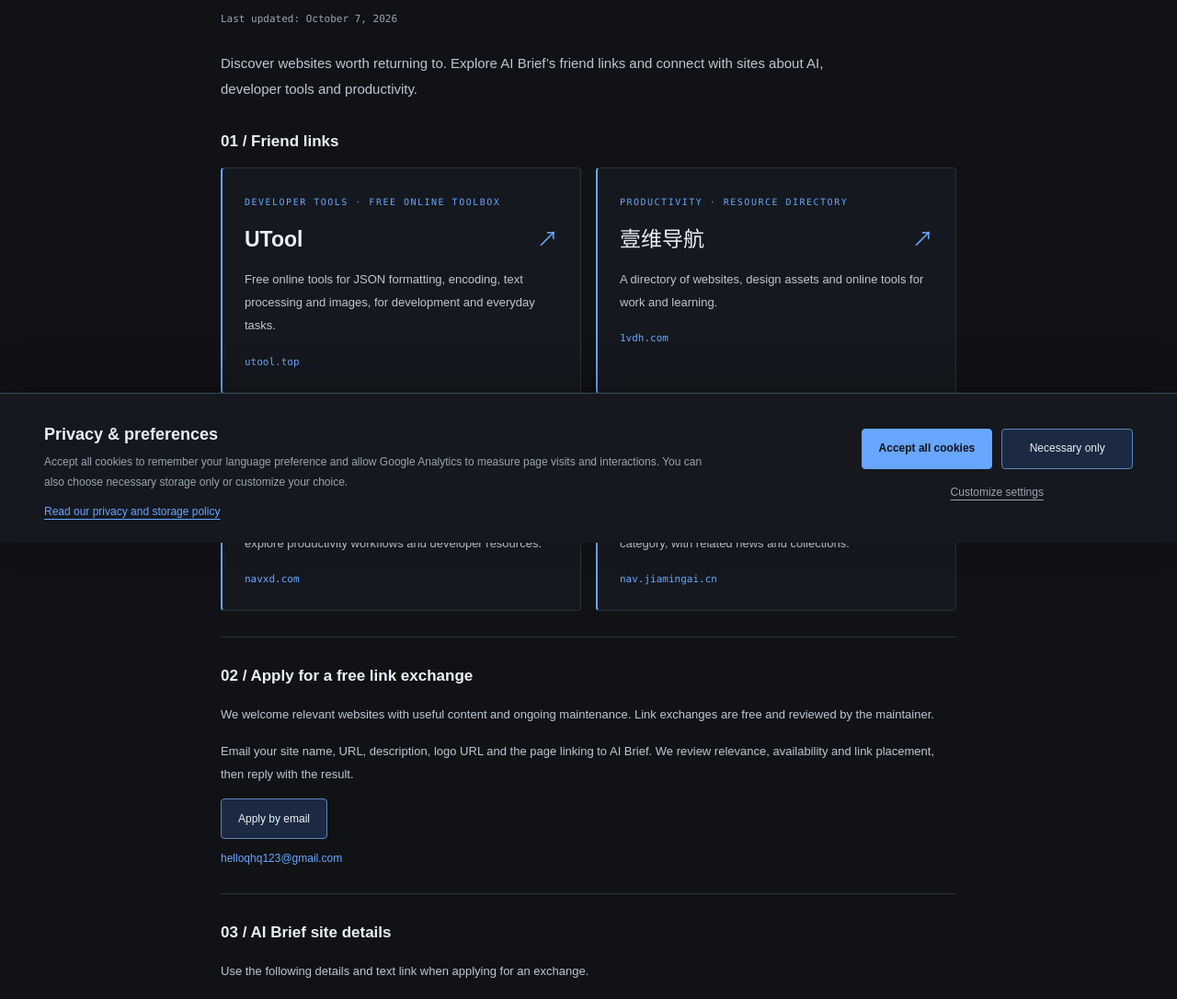
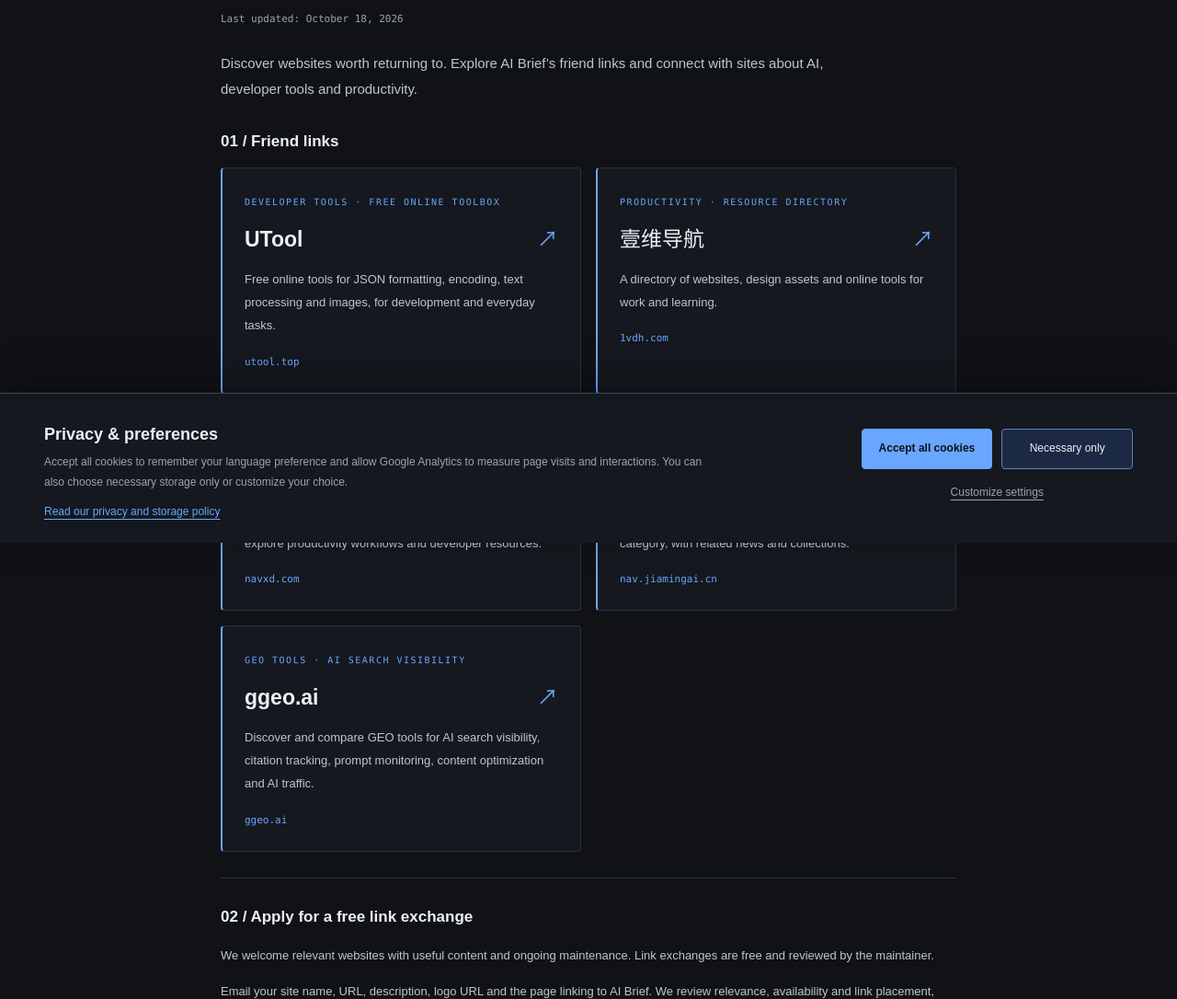
Before and after one commit to helloqhq/ai-daohang, a website with bundled scripts: page public/friends.html in a window 1280 px wide. Shown: the part 210-1296 px from the top of the page at 92% size. Built offline with nearby package versions, Linux system fonts and the light colour scheme.

Commit message:
Add ggeo.ai friend link

```diff
--- a/public/assets/i18n.js
+++ b/public/assets/i18n.js
@@ -179,7 +179,7 @@
   friendsDescription: ['AI 简报的友情链接与免费交换申请，连接 AI、开发者工具和效率领域的网站。', 'Explore AI Brief’s friend links and apply for a free exchange with AI, developer-tool and productivity websites.'],
   friendsEyebrow: ['友情链接 / FRIENDS & LINKS', 'FRIENDS & LINKS'],
   friendsIntro: ['连接值得常用的网站。这里收录 AI 简报的友情链接，也欢迎 AI、开发者工具与效率领域的网站交流合作。', 'Discover websites worth returning to. Explore AI Brief’s friend links and connect with sites about AI, developer tools and productivity.'],
-  friendsUpdated: ['更新日期：2026 年 10 月 7 日', 'Last updated: October 7, 2026'],
+  friendsUpdated: ['更新日期：2026 年 10 月 18 日', 'Last updated: October 18, 2026'],
   friendsListTitle: ['01 / 友情链接', '01 / Friend links'],
   utoolName: ['U途工具', 'UTool'],
   utoolCategory: ['开发者工具 · 免费在线工具箱', 'DEVELOPER TOOLS · FREE ONLINE TOOLBOX'],
@@ -190,6 +190,8 @@
   navxdDescription: ['按场景发现 AI 工具，查看工具对比、效率工作流与开发者资源。', 'Discover AI tools by use case, compare products and explore productivity workflows and developer resources.'],
   jiamingCategory: ['AI 导航 · 工具发现', 'AI DIRECTORY · TOOL DISCOVERY'],
   jiamingDescription: ['按分类发现 AI 工具、网站、App 与 MCP，浏览相关资讯与专题。', 'Browse AI tools, websites, apps and MCP resources by category, with related news and collections.'],
+  ggeoCategory: ['GEO 工具 · AI 搜索可见性', 'GEO TOOLS · AI SEARCH VISIBILITY'],
+  ggeoDescription: ['发现与对比 GEO 工具，涵盖 AI 搜索可见性、引用监测、提示词监测、内容优化与 AI 流量。', 'Discover and compare GEO tools for AI search visibility, citation tracking, prompt monitoring, content optimization and AI traffic.'],
   friendsApplyTitle: ['02 / 免费交换友情链接', '02 / Apply for a free link exchange'],
   friendsApplyIntro: ['欢迎主题相关、内容实用且持续维护的网站申请。本站不收取友链费用，申请后由维护者审核。', 'We welcome relevant websites with useful content and ongoing maintenance. Link exchanges are free and reviewed by the maintainer.'],
   friendsApplyRequirements: ['请在邮件中提供网站名称、网址、简介、图标地址，以及已添加本站链接的页面地址。我们会结合内容相关性、访问稳定性与链接位置审核，再回复结果。', 'Email your site name, URL, description, logo URL and the page linking to AI Brief. We review relevance, availability and link placement, then reply with the result.'],
--- a/public/friends.html
+++ b/public/friends.html
@@ -22,7 +22,7 @@
     <div class="legal-heading">
       <p data-i18n="friendsEyebrow" class="legal-eyebrow">友情链接 / FRIENDS &amp; LINKS</p>
       <h1 data-i18n="friends">友情链接</h1>
-      <p data-i18n="friendsUpdated" class="legal-date">更新日期：2026 年 10 月 7 日</p>
+      <p data-i18n="friendsUpdated" class="legal-date">更新日期：2026 年 10 月 18 日</p>
       <p data-i18n="friendsIntro" class="legal-intro">连接值得常用的网站。这里收录 AI 简报的友情链接，也欢迎 AI、开发者工具与效率领域的网站交流合作。</p>
     </div>
     <section class="legal-section" aria-labelledby="friends-list-title">
@@ -52,6 +52,12 @@
         <p data-i18n="jiamingDescription">按分类发现 AI 工具、网站、App 与 MCP，浏览相关资讯与专题。</p>
         <span class="friend-domain">nav.jiamingai.cn</span>
       </a>
+      <a class="friend-card" href="https://ggeo.ai/" target="_blank" rel="noopener noreferrer">
+        <span class="legal-eyebrow" data-i18n="ggeoCategory">GEO 工具 · AI 搜索可见性</span>
+        <h3><span>ggeo.ai</span> <span aria-hidden="true">↗</span></h3>
+        <p data-i18n="ggeoDescription">发现与对比 GEO 工具，涵盖 AI 搜索可见性、引用监测、提示词监测、内容优化与 AI 流量。</p>
+        <span class="friend-domain">ggeo.ai</span>
+      </a>
       </div>
     </section>
     <section class="legal-section" aria-labelledby="friends-apply-title">
```
